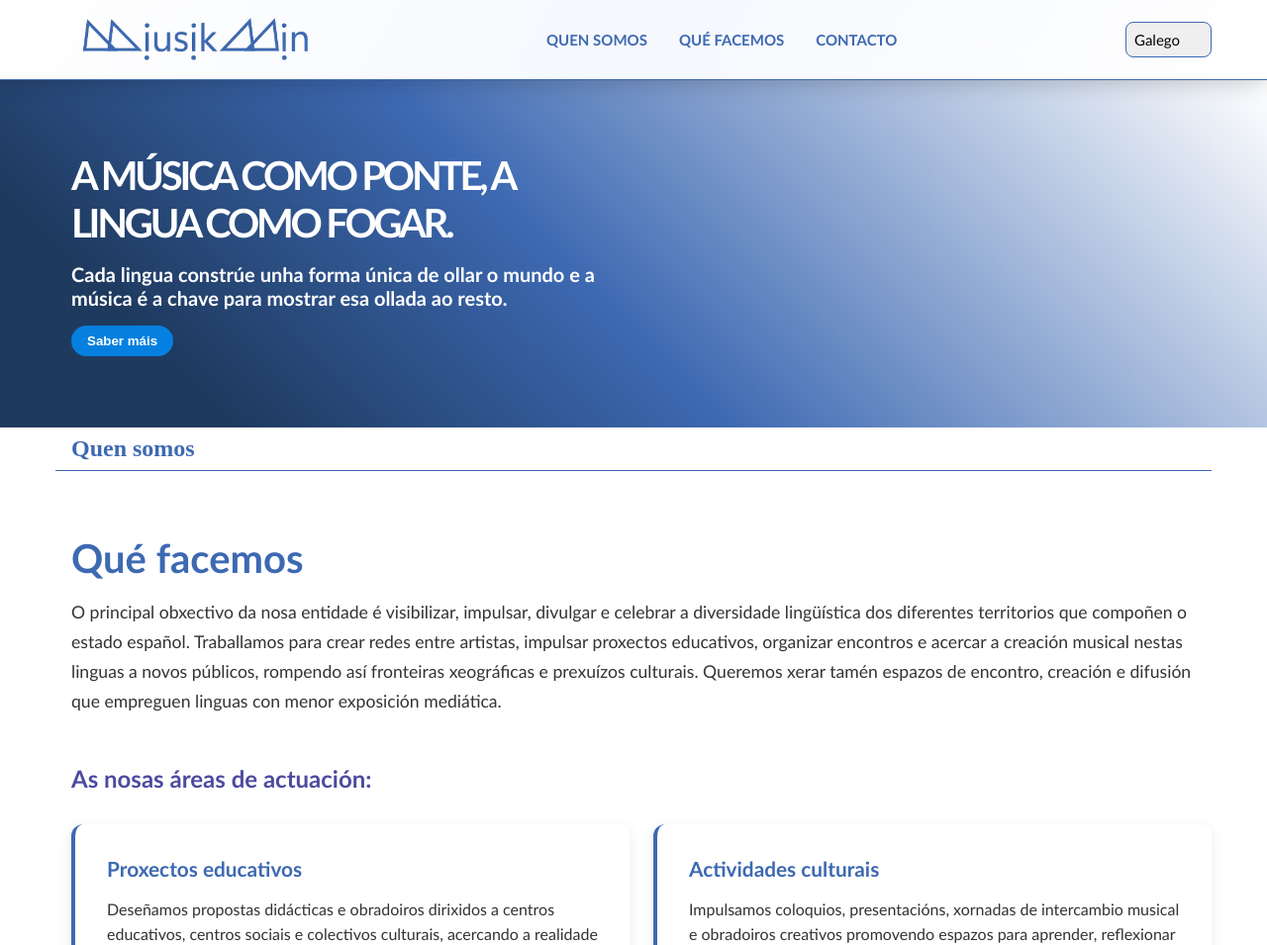
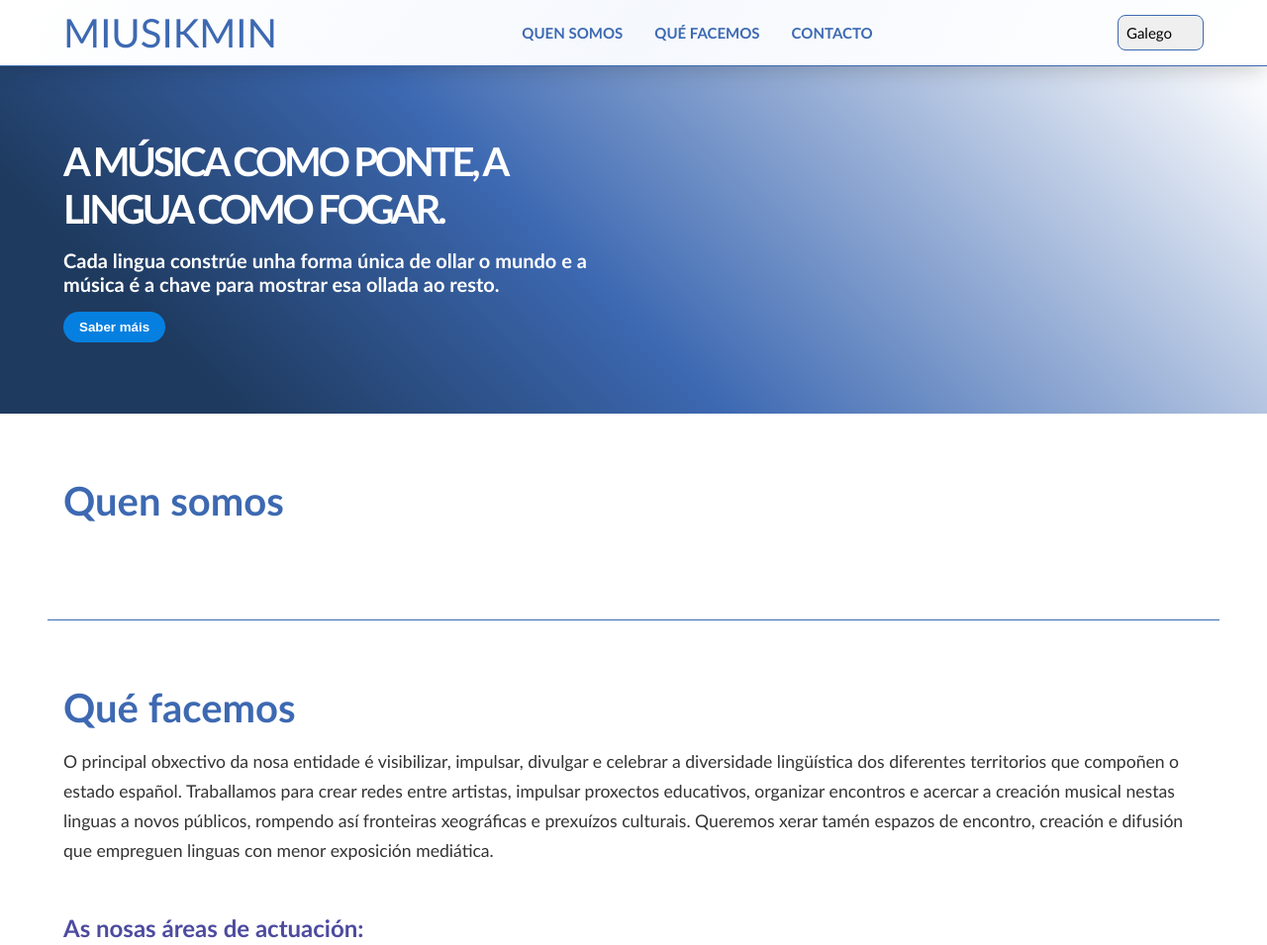
Before and after one commit to miusikmindesarrollo-ctrl/MiusikminWeb, a plain HTML site: page index.html in a window 1280 px wide. Shown: the top 955 px of the page at 99% size. Drawn offline with Linux system fonts and the light colour scheme.

Commit message:
Hero y estilos

```diff
--- a/index.html
+++ b/index.html
@@ -11,7 +11,7 @@
 <body>
     <header>
         <div class="container cab">
-            <a href="#" class="logo-letras"><img src="./assets/img/LetrasMiusikminAzul.png" alt="MiusikMin"></a>
+            <a href="#" class="logo-letras">Miusikmin</a>
             <nav>
                 <a href="#quen-somos" data-i18n="quen_somos">Quen somos</a>
                 <a href="#que-facemos" data-i18n="que_facemos">Qué facemos</a>
@@ -41,12 +41,12 @@
             </section>
         </div>
 
-        <section class="container quen blue" id="quen-somos">
+        <section class="container quen blue seccion" id="quen">
             <h2 data-i18n="quen_somos">Quen somos</h2>
 
         </section>
 
-        <section class="container purple" id="que-facemos">
+        <section class="container purple seccion" id="que-facemos">
             <div class="intro-que-facemos">
                 <h2 data-i18n="que_facemos">Qué facemos</h2>
                 <p data-i18n="texto_que_facemos">O principal obxectivo da nosa entidade é visibilizar, impulsar,
--- a/style.css
+++ b/style.css
@@ -16,7 +16,7 @@
 .container {
     margin: 0 auto;
     padding-left: 1rem;
-    padding-right: rem;
+    padding-right: 1rem;
     padding-top: 0.5rem;
     padding-bottom: 0.5rem;
     max-width: 72rem;
@@ -56,6 +56,14 @@ header {
     display: flex;
     justify-content: space-between;
     align-items: center;
+}
+
+.cab > a {
+  text-decoration: none;
+  font-size: 2.5rem;
+  color: var(--mm-blue);
+  font-family: 'Gill Sans MT', sans-serif;
+  text-transform: uppercase;
 }
 
 .cab nav {
@@ -143,28 +151,23 @@ header {
   filter: brightness(1.1);
 }
 
-section h2 {
-
+.seccion {
+  padding-top: 4rem;
+  padding-bottom: 5rem;
+  font-family: 'Gill Sans MT', sans-serif;
+}
+.seccion h2 {
+  color: var(--mm-blue);
+  font-size: 2.5rem;
+  margin-bottom: 1rem;
 }
 
 /* =========================
    QUE FACEMOS
 ========================= */
 
-#que-facemos {
-  padding-top: 4rem;
-  padding-bottom: 5rem;
-  font-family: 'Gill Sans MT', sans-serif;
-}
-
 .intro-que-facemos {
   margin-bottom: 3rem;
-}
-
-.intro-que-facemos h2 {
-  color: var(--mm-blue);
-  font-size: 2.5rem;
-  margin-bottom: 1rem;
 }
 
 .intro-que-facemos p {
```
